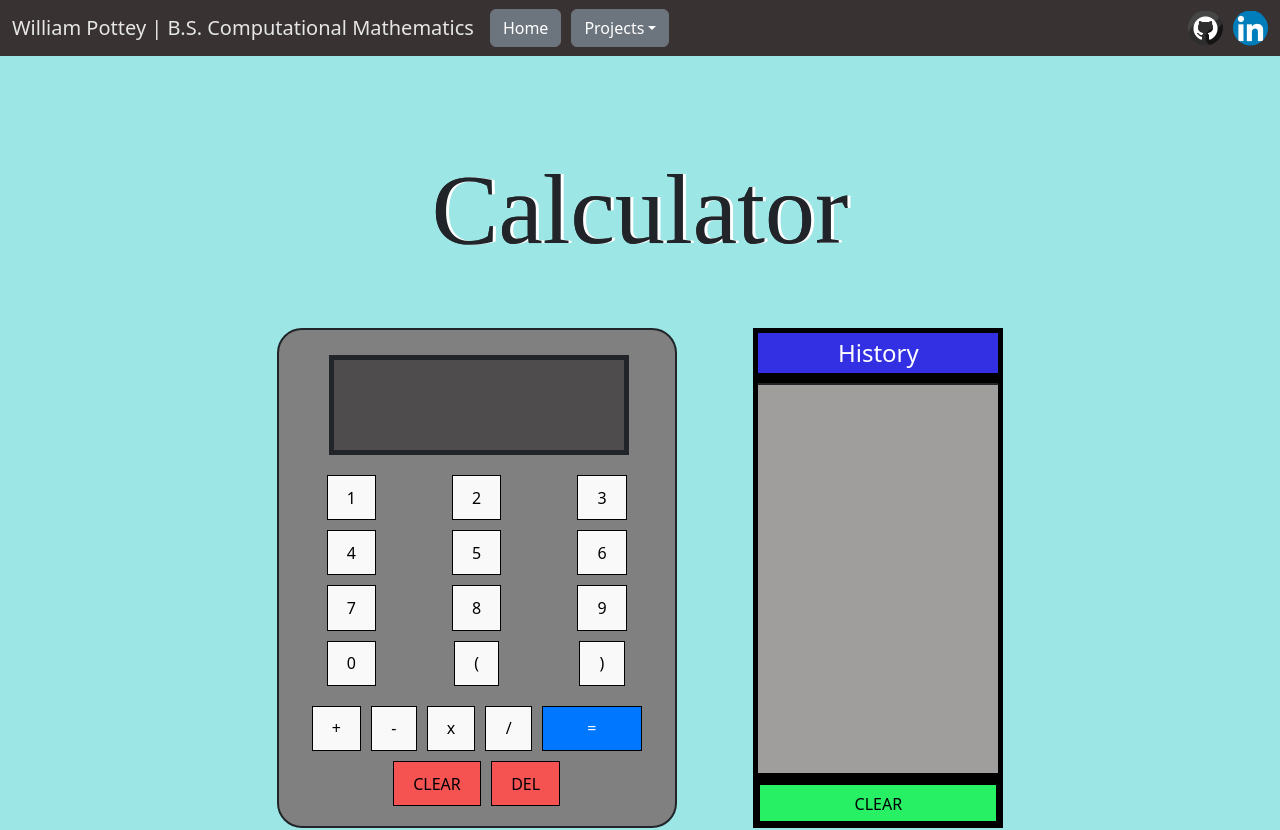
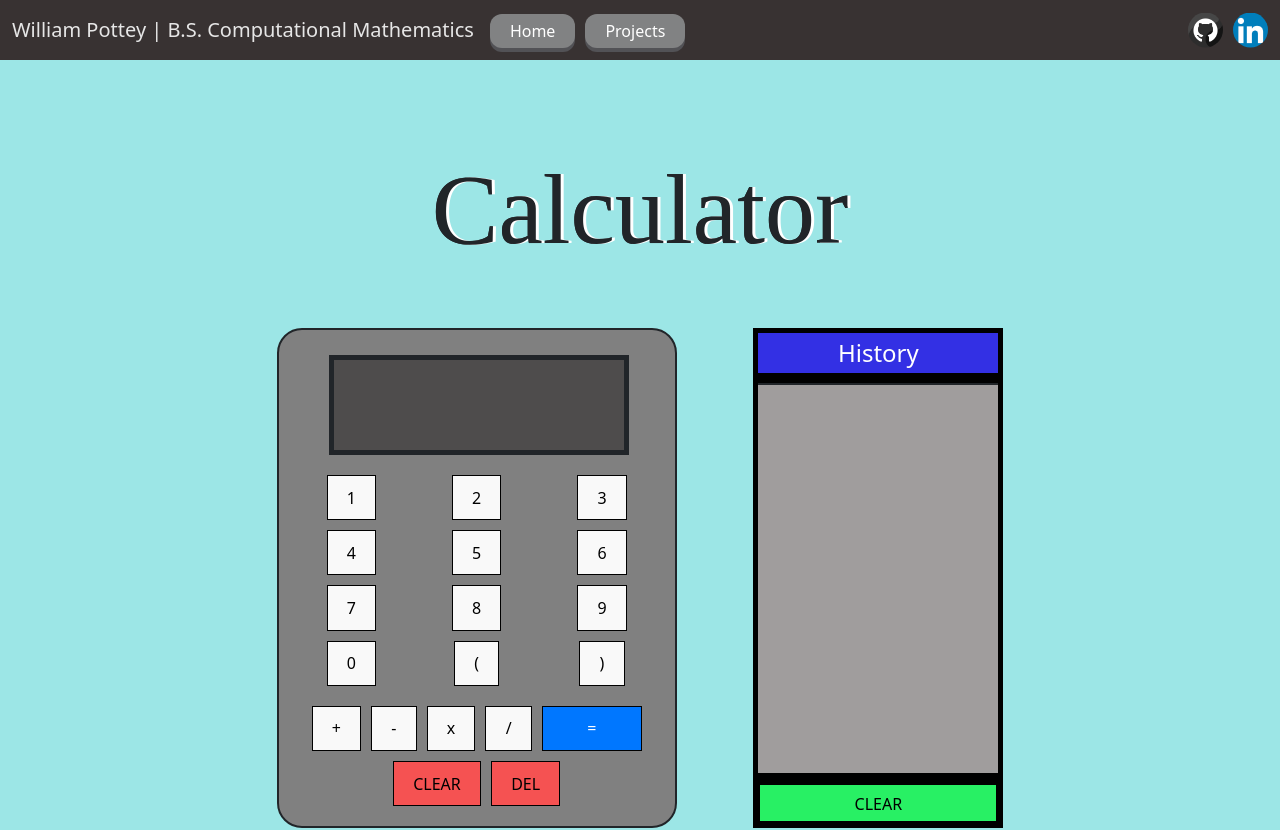
Before and after one commit to WilliamPottey/React-Calculator-1, a React (Vite) app: page / in a window 1280 px wide. Shown: the top 830 px of the page. Built offline with nearby package versions, Linux system fonts and the light colour scheme.

Commit message:
adapt portfolio navbar

```diff
--- a/src/components/Header/header.css
+++ b/src/components/Header/header.css
@@ -23,3 +23,42 @@
 #socialMediaButtons {
   margin-right: 10px;
 }
+
+.button-back-1 {
+  background: hsl(240, 2%, 33%);
+  border: none;
+  border-radius: 12px;
+  padding: 0;
+  cursor: pointer;
+  -webkit-tap-highlight-color: transparent;
+  user-select: none;
+  margin-top: 10px;
+  margin-right: 10px;
+}
+.button-front-1 {
+  display: block;
+  padding: 5px 20px;
+  border-radius: 12px;
+  font-size: 1rem;
+  background: hsl(220, 1%, 51%);
+  color: white;
+  transform: translateY(-4px);
+}
+
+.button-back-1:focus:not(:focus-visible) {
+  outline: none;
+}
+
+#clicked:active {
+  transform: translateY(-4px);
+}
+
+.button-back-1:hover .button-front-1 {
+  transform: translateY(-5px);
+  transition: transform 250ms cubic-bezier(0.3, 0.7, 0.4, 1.5);
+}
+
+.button-back-1:hover {
+  transition: filter 250ms;
+  filter: brightness(110%);
+}
--- a/src/components/Header/header.jsx
+++ b/src/components/Header/header.jsx
@@ -18,16 +18,22 @@ const header = ({ page }) => {
             William Pottey | B.S. Computational Mathematics
           </a>
           <a href="https://williampottey.github.io/William-Pottey-Portfolio/">
-            <button className="btn btn-secondary home">Home</button>
+            <button className=" button-back-1">
+              <span id="clicked" className="button-front-1">
+                Home
+              </span>
+            </button>
           </a>
           <div className="dropdown">
             <button
-              className="btn btn-secondary dropdown-toggle"
+              className=" button-back-1"
               type="button"
               id="project-dropdown"
               data-bs-toggle="dropdown"
             >
-              Projects
+              <span id="clicked" className="button-front-1">
+                Projects
+              </span>
             </button>
             <ul className="dropdown-menu" aria-labelledby="project-dropdown">
               <li>
--- a/src/main.jsx
+++ b/src/main.jsx
@@ -9,7 +9,7 @@ createRoot(document.getElementById("root")).render(
     <Header />
     <div className="page-background">
       <h1 className="about-header">Calculator</h1>
-      <App className="scroll" />
+      <App />
       <footer>
         <div className="footer">
           Author: William Pottey <br />
```
